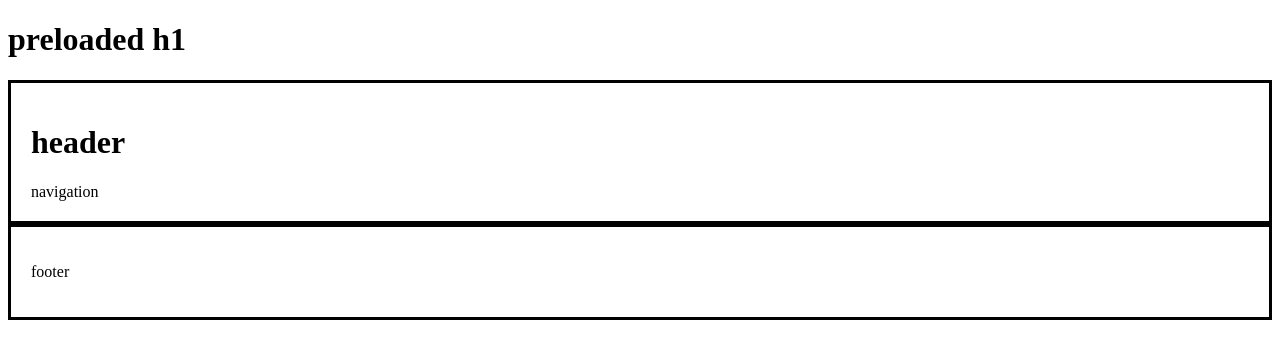
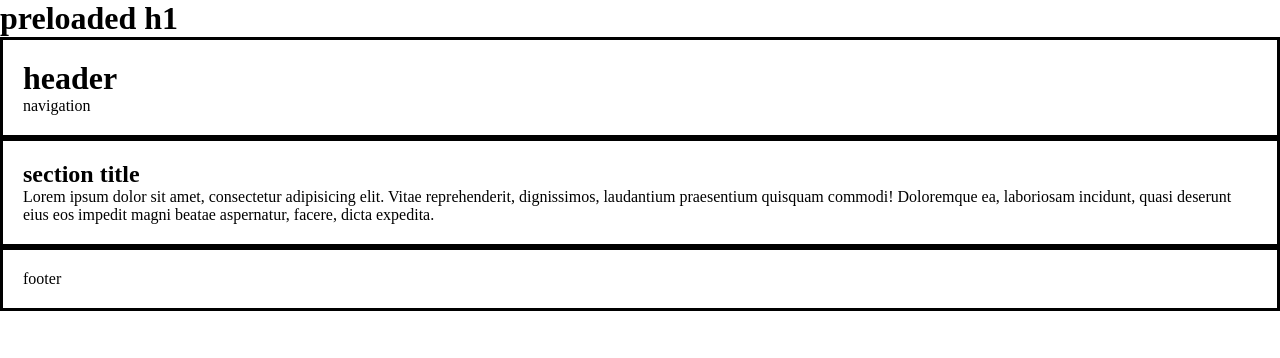
Before and after one commit to csslick/ajaxpage, a plain HTML site: page index.html in a window 1280 px wide. Drawn offline with nearby package versions, Linux system fonts and the light colour scheme.

Commit message:
Add files via upload

```diff
--- /dev/null
+++ b/content.html
@@ -0,0 +1,5 @@
+
+<section>
+	<h1>section title</h1>
+	<p>Lorem ipsum dolor sit amet, consectetur adipisicing elit. Vitae reprehenderit, dignissimos, laudantium praesentium quisquam commodi! Doloremque ea, laboriosam incidunt, quasi deserunt eius eos impedit magni beatae aspernatur, facere, dicta expedita.</p>
+</section>
--- a/index.html
+++ b/index.html
@@ -6,6 +6,7 @@
 	<script src="https://ajax.googleapis.com/ajax/libs/jquery/3.2.1/jquery.min.js"></script>
 	<script src="js/main.js"></script>
 <style>
+	*{ margin: 0; padding: 0px; }
 	header, main, section, footer{
 		border: 3px solid;
 		padding: 20px;
@@ -18,6 +19,7 @@
 <div id="page">
 	<script>
 		getPage('#page', 'header.html');
+		getPage('#page', 'content.html');
 		getPage('#page', 'footer.html');
 	</script>
 </div>
```
